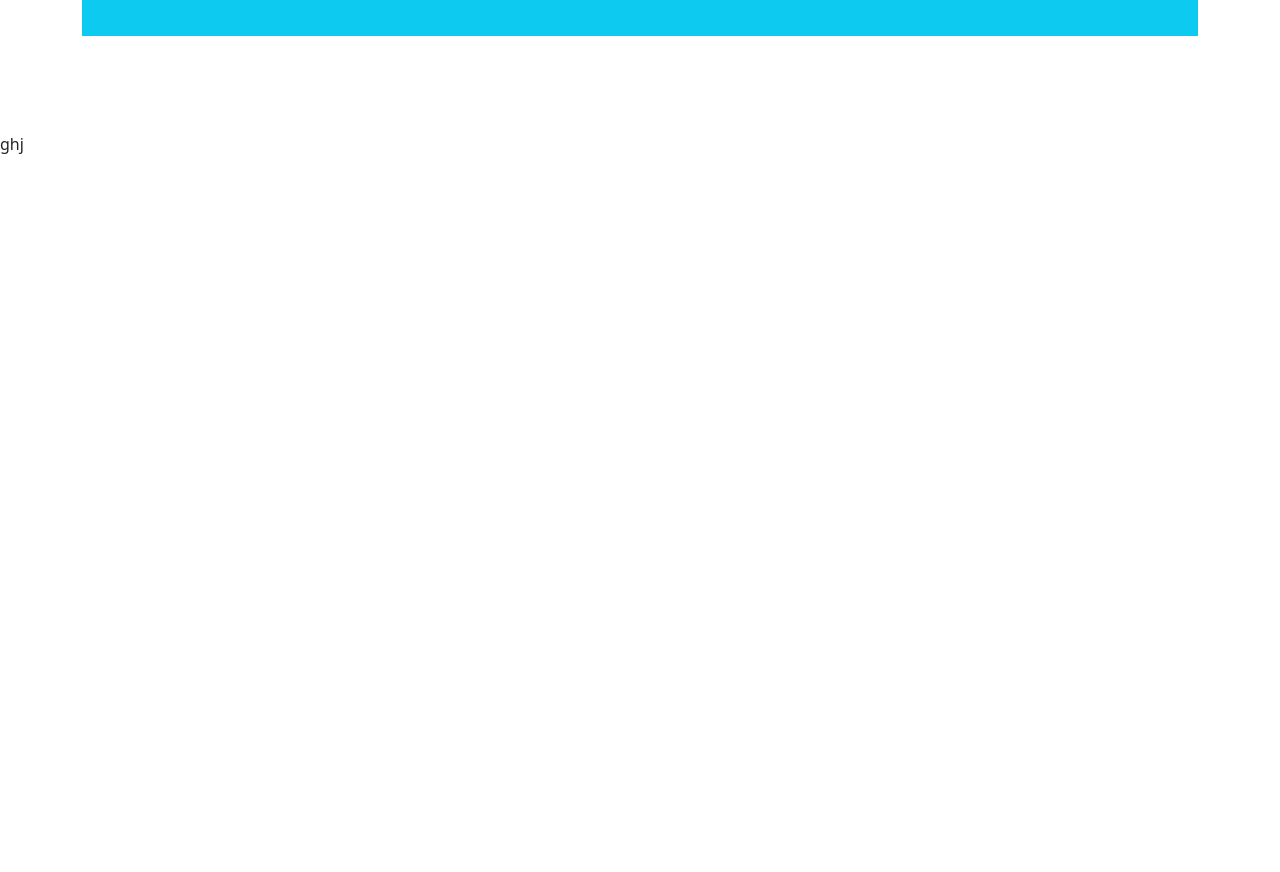
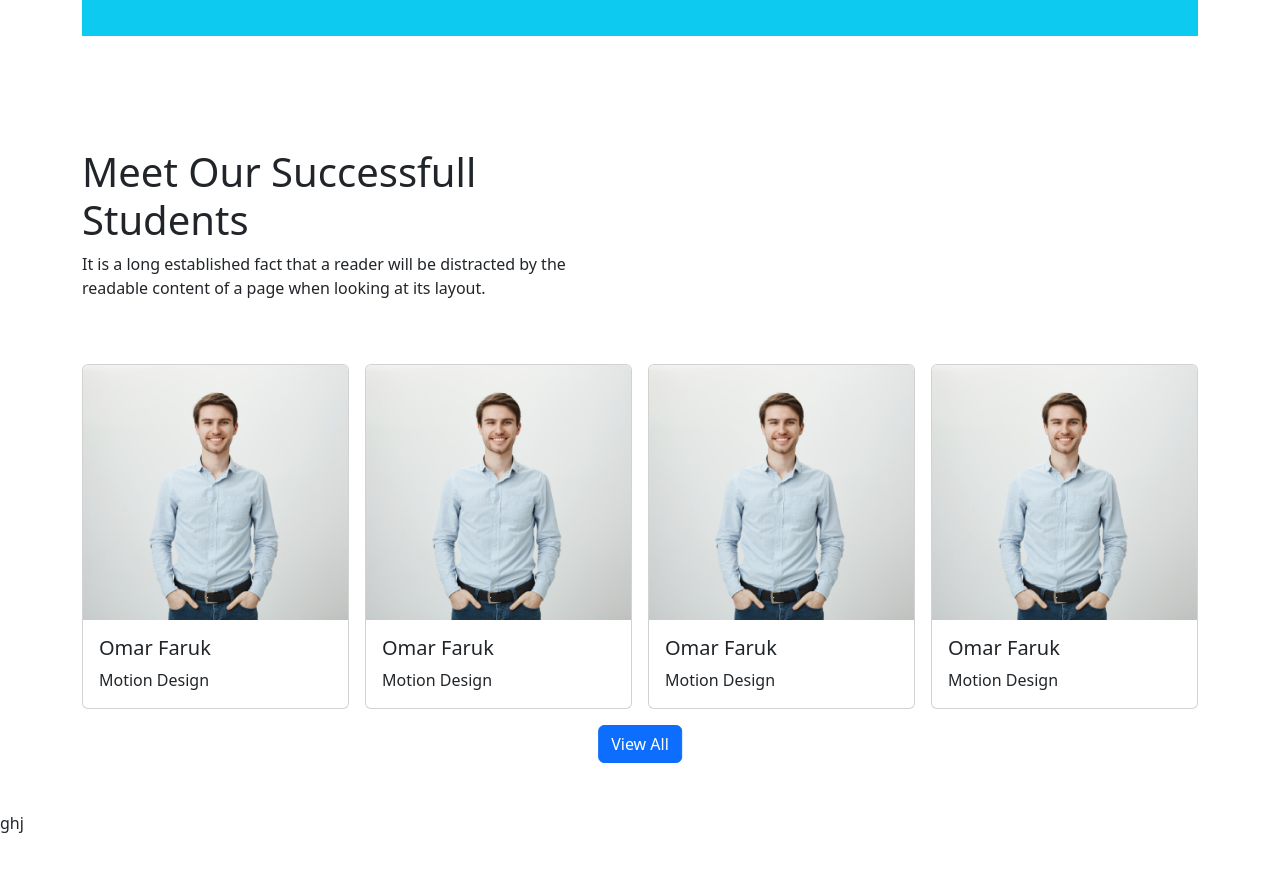
Before and after one commit to omar-web-dev/pathskill, a plain HTML site: page index.html in a window 1280 px wide. Shown: the part 2640-3512 px from the top of the page. Drawn offline with nearby package versions, Linux system fonts and the light colour scheme.

Commit message:
student meet seation added

```diff
--- a/index.html
+++ b/index.html
@@ -246,6 +246,49 @@
           </div>
         </div>
       </section>
+      <section>
+        <div class="w-50 mb-5">
+          <div class="card border-0 p-0 ">
+            <div class="card-body ps-0">
+              <h1 class="card-title">Meet Our Successfull Students</h1>
+              <p class="card-text">It is a long established fact that a reader will be distracted by the readable content of a page when looking at its layout.</p>
+          </div>
+        </div>
+        </div>
+        <div class="d-flex gap-3">
+          <div class="card">
+            <img src="images/student/student-1.png" class="card-img-top" alt="...">
+            <div class="card-body">
+              <h5 class="card-title">Omar Faruk</h5>
+              <p class="card-text">Motion Design</p>
+            </div>
+          </div>
+          <div class="card">
+            <img src="images/student/student-1.png" class="card-img-top" alt="...">
+            <div class="card-body">
+              <h5 class="card-title">Omar Faruk</h5>
+              <p class="card-text">Motion Design</p>
+            </div>
+          </div>
+          <div class="card">
+            <img src="images/student/student-1.png" class="card-img-top" alt="...">
+            <div class="card-body">
+              <h5 class="card-title">Omar Faruk</h5>
+              <p class="card-text">Motion Design</p>
+            </div>
+          </div>
+          <div class="card">
+            <img src="images/student/student-1.png" class="card-img-top" alt="...">
+            <div class="card-body">
+              <h5 class="card-title">Omar Faruk</h5>
+              <p class="card-text">Motion Design</p>
+            </div>
+          </div>
+        </div>
+        <div class="m-auto">
+          <button class="start-50 btn btn-primary mt-3 position-relative mb-5 translate-middle-x ">View All</button>
+        </div>
+      </section>
   </main>
   <!-- =========== main section end ========= -->
 
```
